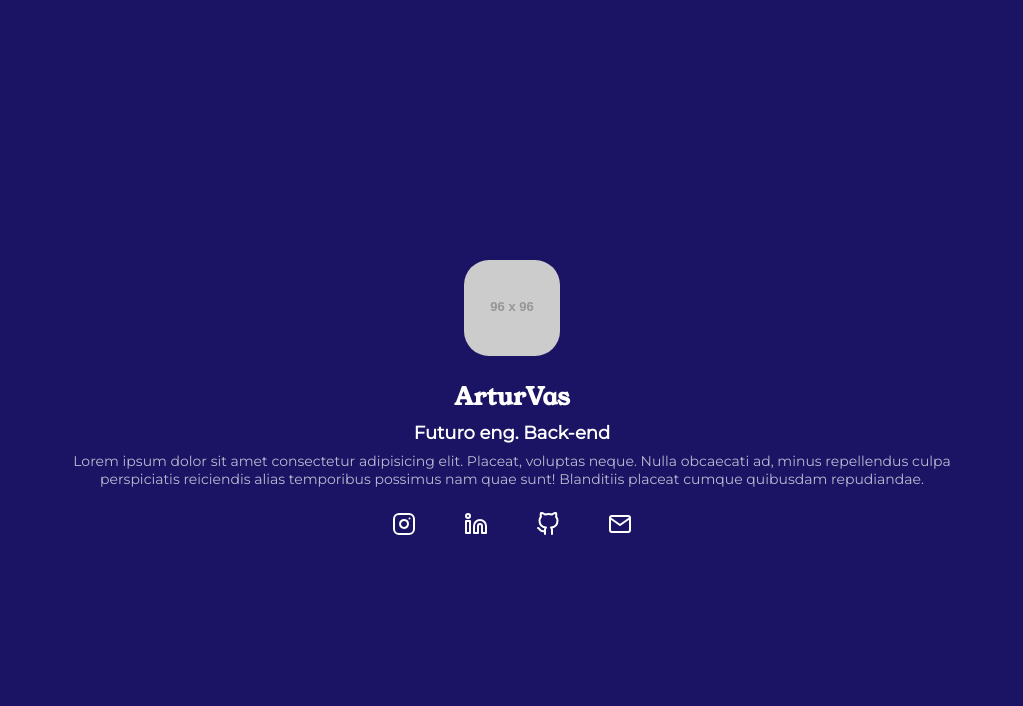
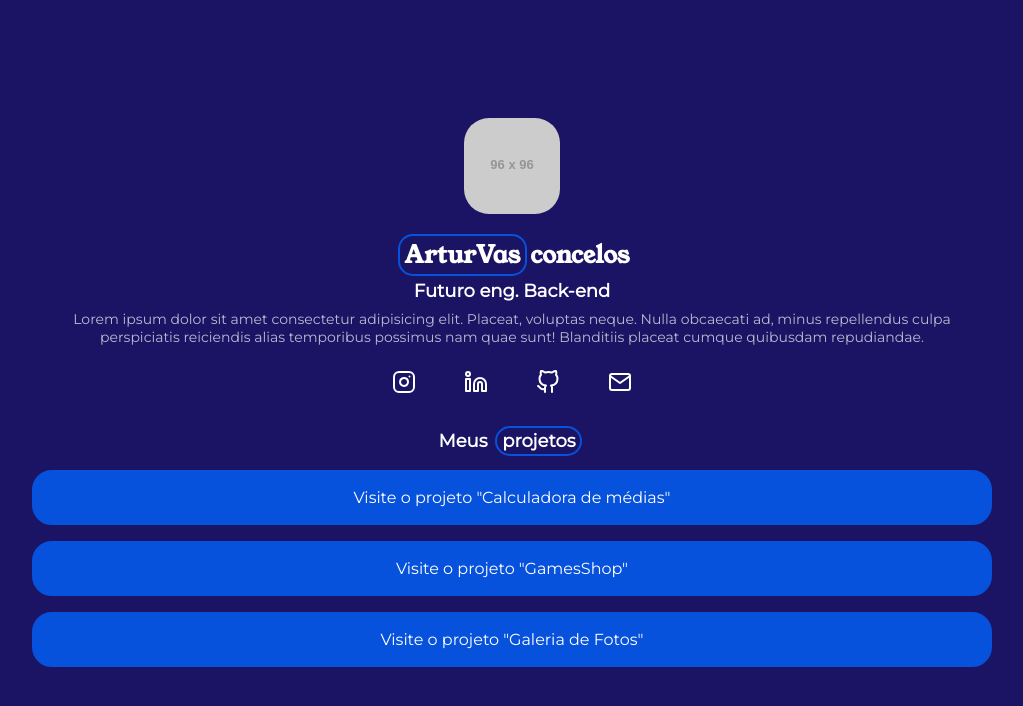
Before and after one commit to arturvas/less, a website: page index.html in a window 1280 px wide. Shown: the whole page, without its empty margins (128-1151 px from the left). Drawn offline with Linux system fonts and the light colour scheme; placeholder pictures from the web are drawn by us.

Commit message:
resolvido conflitos de rebase

```diff
--- a/index.html
+++ b/index.html
@@ -21,7 +21,9 @@
           alt="placeholder"
         />
         <div class="profile-bio">
-          <h1 class="profile-bio-name">ArturVas</h1>
+          <h1 class="profile-bio-name">
+            <span class="profile-bio-name">ArturVas</span>concelos
+          </h1>
           <h2 class="profile-bio-subtitle">Futuro eng. Back-end</h2>
           <p class="profile-bio-description">
             Lorem ipsum dolor sit amet consectetur adipisicing elit. Placeat,
@@ -55,6 +57,20 @@
           </li>
         </ul>
       </nav>
+      <nav class="projects-list">
+        <h2 class="projects-list-subtitle">Meus <span>projetos</span></h2>
+        <ul>
+          <li class="projects-list-item">
+            <a href="">Visite o projeto "Calculadora de médias"</a>
+          </li>
+          <li class="projects-list-item">
+            <a href="">Visite o projeto "GamesShop"</a>
+          </li>
+          <li class="projects-list-item">
+            <a href="">Visite o projeto "Galeria de Fotos"</a>
+          </li>
+        </ul>
+      </nav>
     </div>
   </body>
 </html>
```
